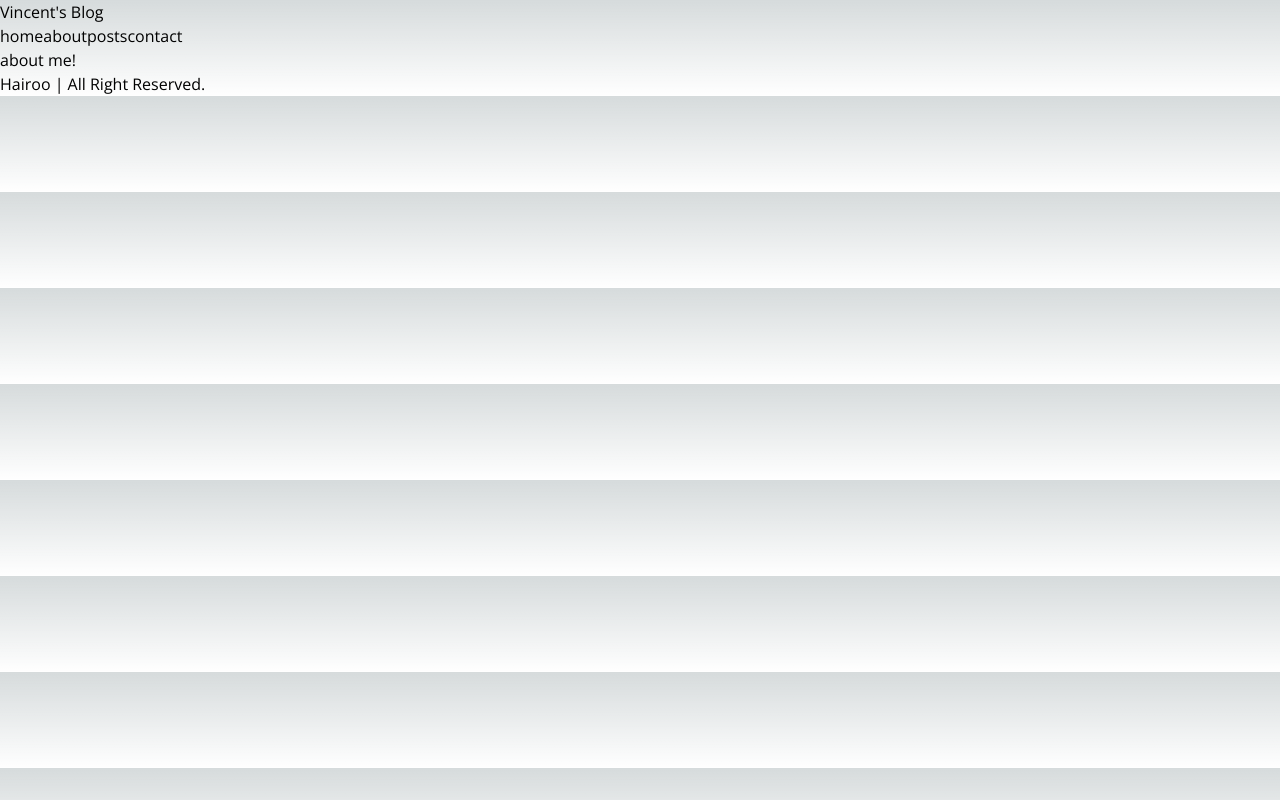
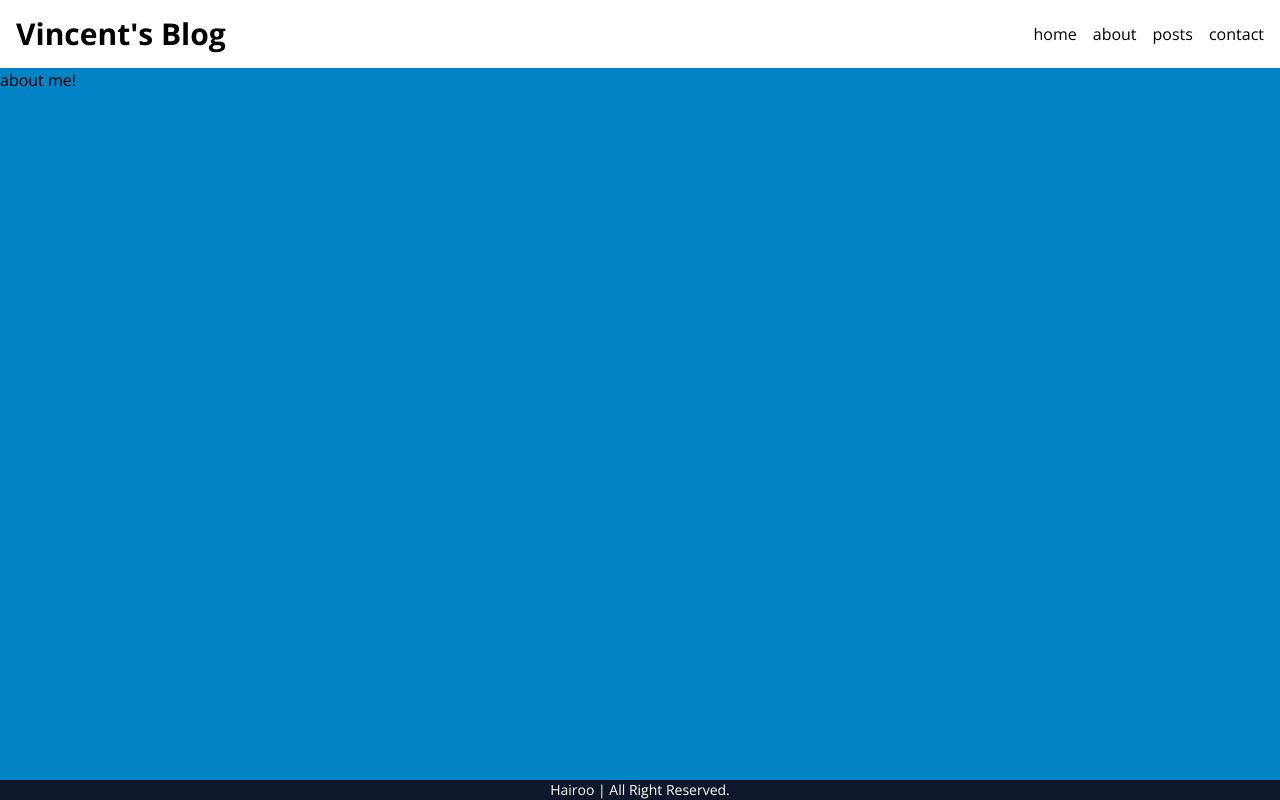
Before and after one commit to ssungbeenkim/blog, a Next.js app: page /about in a window 1280 px wide. Built offline with nearby package versions, Linux system fonts and the light colour scheme.

Commit message:
Layout: styling

```diff
--- a/package.json
+++ b/package.json
@@ -22,6 +22,8 @@
   "devDependencies": {
     "autoprefixer": "^10.4.13",
     "postcss": "^8.4.21",
+    "prettier": "^3.0.1",
+    "prettier-plugin-tailwindcss": "^0.4.1",
     "tailwindcss": "^3.2.7"
   }
 }
--- a/src/app/globals.css
+++ b/src/app/globals.css
@@ -2,110 +2,8 @@
 @tailwind components;
 @tailwind utilities;
 
-:root {
-  --max-width: 1100px;
-  --border-radius: 12px;
-  --font-mono: ui-monospace, Menlo, Monaco, 'Cascadia Mono', 'Segoe UI Mono',
-    'Roboto Mono', 'Oxygen Mono', 'Ubuntu Monospace', 'Source Code Pro',
-    'Fira Mono', 'Droid Sans Mono', 'Courier New', monospace;
-
-  --foreground-rgb: 0, 0, 0;
-  --background-start-rgb: 214, 219, 220;
-  --background-end-rgb: 255, 255, 255;
-
-  --primary-glow: conic-gradient(
-    from 180deg at 50% 50%,
-    #16abff33 0deg,
-    #0885ff33 55deg,
-    #54d6ff33 120deg,
-    #0071ff33 160deg,
-    transparent 360deg
-  );
-  --secondary-glow: radial-gradient(
-    rgba(255, 255, 255, 1),
-    rgba(255, 255, 255, 0)
-  );
-
-  --tile-start-rgb: 239, 245, 249;
-  --tile-end-rgb: 228, 232, 233;
-  --tile-border: conic-gradient(
-    #00000080,
-    #00000040,
-    #00000030,
-    #00000020,
-    #00000010,
-    #00000010,
-    #00000080
-  );
-
-  --callout-rgb: 238, 240, 241;
-  --callout-border-rgb: 172, 175, 176;
-  --card-rgb: 180, 185, 188;
-  --card-border-rgb: 131, 134, 135;
-}
-
-@media (prefers-color-scheme: dark) {
-  :root {
-    --foreground-rgb: 255, 255, 255;
-    --background-start-rgb: 0, 0, 0;
-    --background-end-rgb: 0, 0, 0;
-
-    --primary-glow: radial-gradient(rgba(1, 65, 255, 0.4), rgba(1, 65, 255, 0));
-    --secondary-glow: linear-gradient(
-      to bottom right,
-      rgba(1, 65, 255, 0),
-      rgba(1, 65, 255, 0),
-      rgba(1, 65, 255, 0.3)
-    );
-
-    --tile-start-rgb: 2, 13, 46;
-    --tile-end-rgb: 2, 5, 19;
-    --tile-border: conic-gradient(
-      #ffffff80,
-      #ffffff40,
-      #ffffff30,
-      #ffffff20,
-      #ffffff10,
-      #ffffff10,
-      #ffffff80
-    );
-
-    --callout-rgb: 20, 20, 20;
-    --callout-border-rgb: 108, 108, 108;
-    --card-rgb: 100, 100, 100;
-    --card-border-rgb: 200, 200, 200;
-  }
-}
-
-* {
-  box-sizing: border-box;
-  padding: 0;
-  margin: 0;
-}
-
 html,
 body {
-  max-width: 100vw;
-  overflow-x: hidden;
+  height: 100vh;
+  overflow-y: auto;
 }
-
-body {
-  color: rgb(var(--foreground-rgb));
-  background: linear-gradient(
-      to bottom,
-      transparent,
-      rgb(var(--background-end-rgb))
-    )
-    rgb(var(--background-start-rgb));
-}
-
-a {
-  color: inherit;
-  text-decoration: none;
-}
-
-@media (prefers-color-scheme: dark) {
-  html {
-    color-scheme: dark;
-  }
-}
--- a/src/app/layout.tsx
+++ b/src/app/layout.tsx
@@ -17,9 +17,9 @@
 }) {
   return (
     <html lang='en' className={sans.className}>
-      <body>
+      <body className='flex flex-col w-full max-w-screen-2xl mx-auto'>
         <Header />
-        <main>{children}</main>
+        <main className='grow bg-sky-600'>{children}</main>
         <Footer />
       </body>
     </html>
--- a/src/conponents/Footer.tsx
+++ b/src/conponents/Footer.tsx
@@ -1,3 +1,7 @@
 export default function Footer() {
-  return <p>{'Hairoo | All Right Reserved.'}</p>;
+  return (
+    <p className='bg-slate-900 text-white text-sm text-center'>
+      {'Hairoo | All Right Reserved.'}
+    </p>
+  );
 }
--- a/src/conponents/Header.tsx
+++ b/src/conponents/Header.tsx
@@ -2,11 +2,11 @@
 
 export default function Header() {
   return (
-    <header>
+    <header className='flex justify-between items-center p-4'>
       <Link href='/'>
-        <h1>{"Vincent's Blog"}</h1>
+        <h1 className='text-3xl font-bold'>{"Vincent's Blog"}</h1>
       </Link>
-      <nav>
+      <nav className='flex gap-4'>
         <Link href='/'>home</Link>
         <Link href='/about'>about</Link>
         <Link href='/posts'>posts</Link>
```
Also changed, not shown: 1 other file (tests, documents, lock files or other folders).
